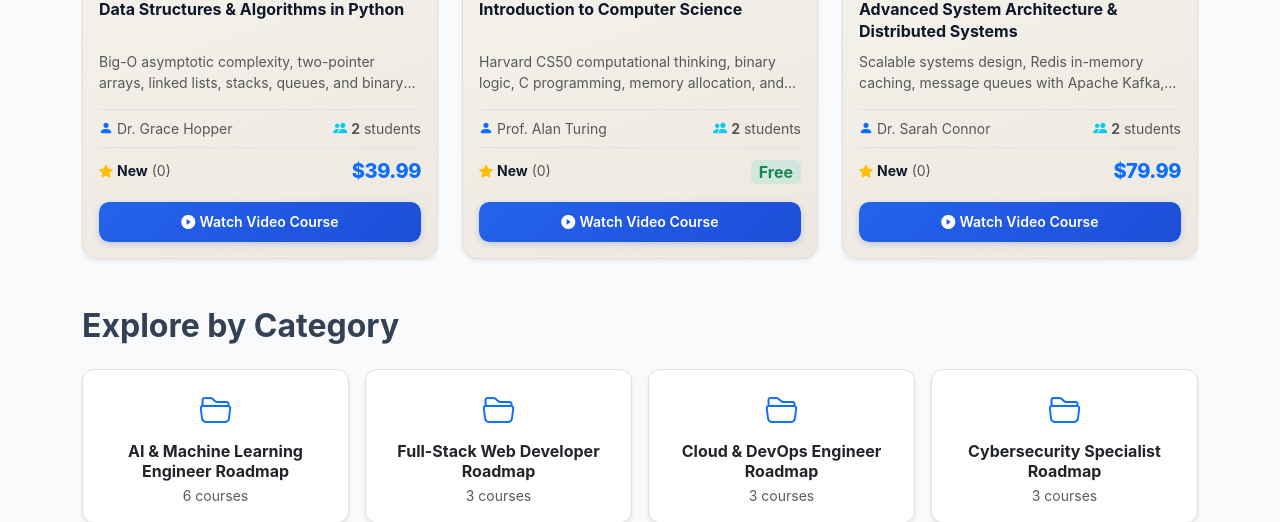
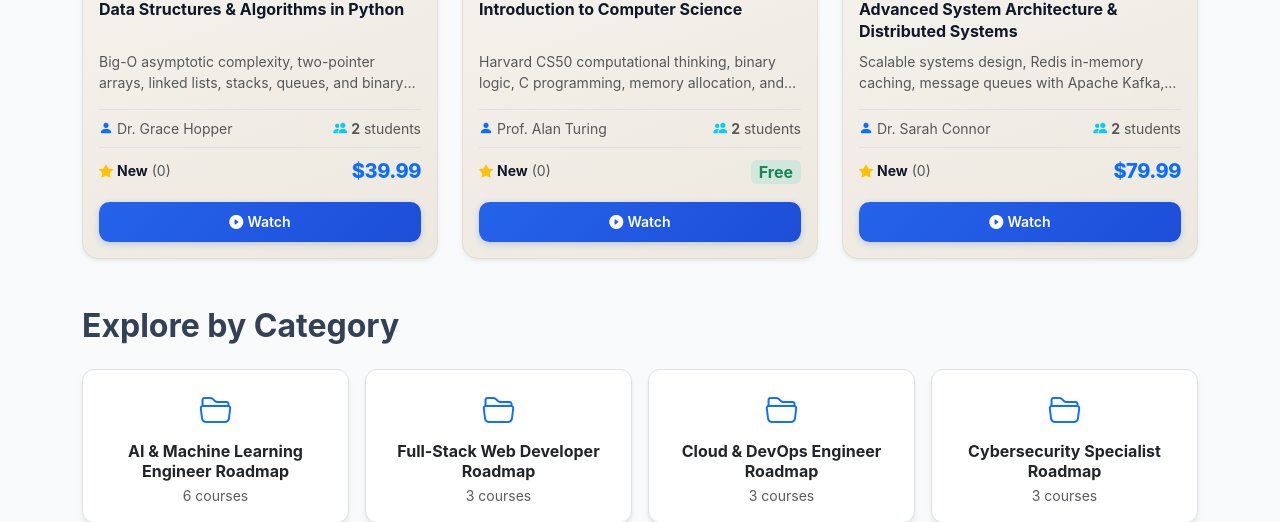
Before and after one commit to zeeshanrana707/learnhub-lms, a Flask app: page / in a window 1280 px wide. Shown: the part 2360-2882 px from the top of the page. Run offline with Flask 3, Linux system fonts and the light colour scheme; data comes from the database, SQL or seed files in the repository; data that the repository does not hold is empty.

Commit message:
Change course card button text from Watch Video Course to Watch

```diff
--- a/app/templates/partials/course_card.html
+++ b/app/templates/partials/course_card.html
@@ -99,7 +99,7 @@
   <!-- Card Action Footer -->
   <div class="card-footer bg-transparent border-0 pt-0 pb-3 px-3">
     <a href="{{ url_for('catalog.detail', course_id=course.id) }}{{ preview_qs }}" class="btn btn-course-cta w-100">
-      <i class="bi bi-play-circle-fill me-1"></i> Watch Video Course
+      <i class="bi bi-play-circle-fill me-1"></i> Watch
     </a>
   </div>
 </div>
```
